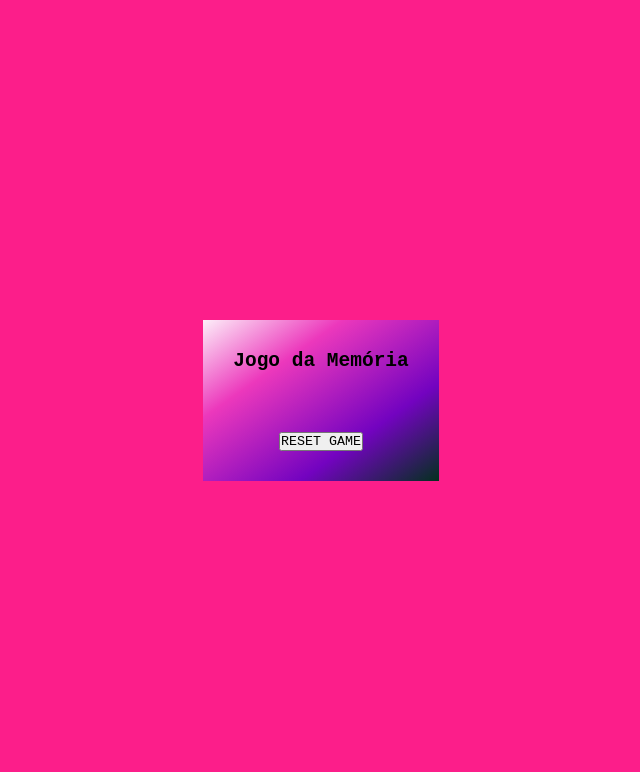
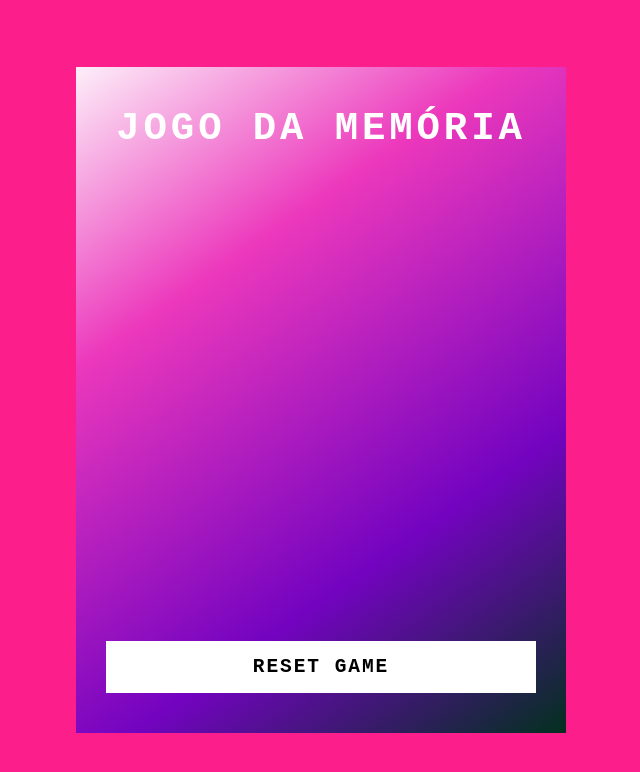
Before and after one commit to marcelsenarios/memory-game, a plain HTML site: page index.html in a window 1280 px wide. Shown: the whole page, without its empty margins (319-959 px from the left). Drawn offline with Linux system fonts and the light colour scheme.

Commit message:
Criando a estilização do game

```diff
--- a/src/styles/main.css
+++ b/src/styles/main.css
@@ -20,5 +20,50 @@ body {
         #ec38bc 70%,
         #fdeff9 100%
     );
-    padding: 30px;
+    padding: 40px 30px;
 }
+
+h2 {
+    font-size: 3em;
+    color: #fff;
+    text-transform: uppercase;
+    letter-spacing: 0.1em;
+}
+
+.reset {
+    padding: 15px 20px;
+    width: 100%;
+    color: #000;
+    background-color: #fff;
+    border: none;
+    font-size: 1.5em;
+    letter-spacing: 0.1em;
+    text-transform: uppercase;
+    cursor: pointer;
+    font-weight: 600;
+}
+
+.reset:focus {
+    color: #ec38bc;
+    background-color: #262809;
+}
+
+.game {
+    width: 430px;
+    height: 430px;
+    display: flex;
+    flex-wrap: wrap;
+    gap: 10px;
+    transform-style: preserve-3d;
+    perspective: 500px;
+}
+
+.item {
+    position: relative;
+    width: 100px;
+    height: 100px;
+    display: flex;
+    align-items: center;
+    justify-content: center;
+    background-color: #fff;
+}
```
Also changed, not shown: index.html (+3 -1 lines).
